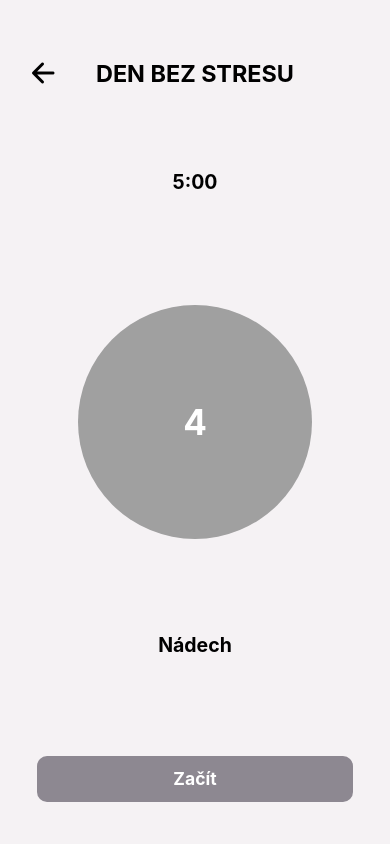
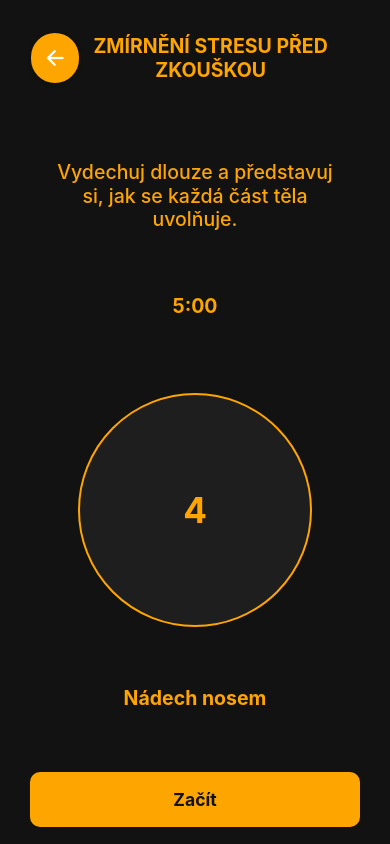
Before and after one commit to bobbbnpm/DECH, a React Native app: screen /ZmirneniStresuPredZkouskouC in a window 390 px wide. Built offline with nearby package versions, Linux system fonts and the light colour scheme.

Commit message:
update ZmirneniStresuPredZkC

```diff
--- a/screens/ZmirneniStresuPredZkouskouC.js
+++ b/screens/ZmirneniStresuPredZkouskouC.js
@@ -2,26 +2,36 @@ import React, { useState, useEffect } from "react";
 import { View, Text, TouchableOpacity, StyleSheet, Animated, Dimensions } from "react-native";
 import { Ionicons } from "@expo/vector-icons";
 import { useNavigation, useRoute } from "@react-navigation/native";
+import { SafeAreaView, useSafeAreaInsets } from "react-native-safe-area-context";
 
 const { width, height } = Dimensions.get("window");
 
 const breathCycle = [
-  { phase: "Nádech", duration: 4000, scale: 1.3 },
+  { phase: "Nádech nosem", duration: 4000, scale: 1.3 },
   { phase: "Zadržet dech", duration: 4000, scale: 1.3 },
-  { phase: "Výdech", duration: 6000, scale: 1 },
+  { phase: "Výdech ústy", duration: 4000, scale: 1 },
+];
+
+const comfortingTexts = [
+  "Vydechuj dlouze a představuj si, jak se každá část těla uvolňuje.",
+  "Počítej nádechy do deseti a pak začni znovu, pomalu a klidně.",
+  "Představ si jemné vlny, které s každým výdechem odnášejí napětí.",
+  "Začni u prstů na nohou a postupně uvolňuj celé tělo až k hlavě.",
+  "Dýchej jako bys už spal – pomalu, pravidelně a bez námahy.",
+  "Představ si, že jsi v měkké, teplé dece a všechno kolem se rozplývá."
 ];
 
 const ZmirneniStresuPredZkouskouC = () => {
   const navigation = useNavigation();
   const route = useRoute();
-
-  // Převzetí vybrané délky cvičení z předchozí obrazovky
-  const selectedTime = (route.params?.selectedTime || 5) * 60000; // Defaultně 5 minut
+  const selectedTime = (route.params?.selectedTime || 5) * 60000;
+  const insets = useSafeAreaInsets();
   const [remainingTime, setRemainingTime] = useState(selectedTime);
   const [phaseIndex, setPhaseIndex] = useState(0);
   const [phaseTime, setPhaseTime] = useState(breathCycle[0].duration / 1000);
+  const [breathing, setBreathing] = useState(false);
+  const [textIndex, setTextIndex] = useState(0);
   const scaleAnim = useState(new Animated.Value(1))[0];
-  const [breathing, setBreathing] = useState(false);
 
   useEffect(() => {
     let phaseTimer;
@@ -29,7 +39,6 @@ const ZmirneniStresuPredZkouskouC = () => {
 
     if (breathing) {
       const { duration, scale } = breathCycle[phaseIndex];
-
       Animated.timing(scaleAnim, {
         toValue: scale,
         duration: duration,
@@ -74,6 +83,18 @@ const ZmirneniStresuPredZkouskouC = () => {
     };
   }, [breathing, phaseIndex]);
 
+    useEffect(() => {
+      if (breathing) {
+        const textChangeInterval = setInterval(() => {
+          setTextIndex((prevIndex) => (prevIndex + 1) % comfortingTexts.length);
+        }, 10000);
+
+        return () => clearInterval(textChangeInterval);
+      } else {
+        setTextIndex(0);
+      }
+    }, [breathing]);
+
   // Převod milisekund na minuty a sekundy
   const formatTime = (time) => {
     const minutes = Math.floor(time / 60000);
@@ -82,16 +103,22 @@ const ZmirneniStresuPredZkouskouC = () => {
   };
 
   return (
+    <SafeAreaView style={[styles.safeContainer, {
+                  paddingTop: insets.top,
+                  paddingBottom: insets.bottom,
+                  paddingLeft: insets.left,
+                  paddingRight: insets.right }]}>
     <View style={styles.container}>
       {/* Hlavička s tlačítkem zpět */}
       <View style={styles.header}>
         <TouchableOpacity onPress={() => navigation.goBack()} style={styles.backButton}>
-          <Ionicons name="arrow-back" size={32} />
+          <Ionicons name="arrow-back" size={24} color="#FFF" />
         </TouchableOpacity>
-        <Text style={styles.title}>DEN BEZ STRESU</Text>
+        <Text style={styles.title}>ZMÍRNĚNÍ STRESU PŘED ZKOUŠKOU</Text>
       </View>
 
       {/* Časovač odpočítávající do konce cvičení */}
+      <Text style={styles.comfortingText}>{comfortingTexts[textIndex]}</Text>
       <Text style={styles.timer}>{formatTime(remainingTime)}</Text>
 
       {/* Animovaný kruh s odpočtem uvnitř */}
@@ -109,37 +136,64 @@ const ZmirneniStresuPredZkouskouC = () => {
         <Text style={styles.buttonText}>{breathing ? "Zastavit" : "Začít"}</Text>
       </TouchableOpacity>
     </View>
+    </SafeAreaView>
   );
 };
 
 const styles = StyleSheet.create({
+  safeContainer: {
+    flex: 1,
+    backgroundColor: "#121212",
+  },
   container: {
     flex: 1,
-    backgroundColor: "#F5F2F4",
-    paddingHorizontal: width * 0.05,
+    backgroundColor: "#121212",
+    paddingHorizontal: width * 0.03,
     justifyContent: "space-between",
-    paddingVertical: height * 0.05
+    paddingVertical: height * 0.02
   },
   header: {
-    flexDirection: "row",
-    alignItems: "center",
-    justifyContent: "center",
-    marginTop: height * 0.02
+  flexDirection: "row",
+  alignItems: "center",
+  justifyContent: "center",
+  marginTop: height * 0.02,
+  position: "relative",
   },
   backButton: {
     position: "absolute",
-    left: width * 0.02,
+    left: width * 0.05,
+    backgroundColor: "#FFA500",
+    borderRadius: 50,
+    padding: 12,
+    shadowOffset: { width: 0, height: 2 },
+    shadowOpacity: 0.2,
+    shadowRadius: 4,
+    elevation: 3,
   },
   title: {
-    fontSize: width * 0.06,
+    fontSize: width * 0.05,
     fontWeight: "bold",
     textAlign: "center",
+    color: "#FFA500",
+    marginLeft: width * 0.08,
+  },
+  comfortingText: {
+    fontSize: width * 0.05,
+    fontWeight: "500",
+    textAlign: "center",
+    color: "#FFA500",
+    marginTop: height * 0.04,
+    marginBottom: height * 0.02,
+    maxWidth: "80%",
+    alignSelf: "center",
+    lineHeight: width * 0.06,
   },
   timer: {
     fontSize: width * 0.05,
     fontWeight: "bold",
     textAlign: "center",
-    marginBottom: height * 0.02
+    marginBottom: height * 0.02,
+    color: "#FFA500",
   },
   circleContainer: {
     alignItems: "center",
@@ -150,31 +204,34 @@ const styles = StyleSheet.create({
     width: width * 0.6,
     height: width * 0.6,
     borderRadius: width * 0.3,
-    backgroundColor: "#A0A0A0",
+    backgroundColor: "#1E1E1E", // Tmavě šedé pozadí pro kontrast
     alignItems: "center",
-    justifyContent: "center"
+    justifyContent: "center",
+    borderWidth: 2,
+    borderColor: "#FFA500", // Modrý okraj pro lepší viditelnost
   },
   circleText: {
     fontSize: width * 0.09,
     fontWeight: "bold",
-    color: "#fff"
+    color: "#FFA500", // Světle modrá pro lepší viditelnost
   },
   phaseText: {
     fontSize: width * 0.05,
     fontWeight: "bold",
     textAlign: "center",
-    marginBottom: height * 0.02
+    marginBottom: height * 0.02,
+    color: "#FFA500", // Modrá pro dobrý kontrast
   },
   button: {
-    backgroundColor: "#8D8891",
-    padding: height * 0.015,
+    backgroundColor: "#FFA500", // Modrá pro lepší viditelnost
+    padding: height * 0.02,
     borderRadius: 10,
     width: "90%",
     alignSelf: "center",
-    alignItems: "center"
+    alignItems: "center",
   },
   buttonText: {
-    color: "#FFF",
+    color: "#121212", // Černá, aby to bylo čitelné na světlém tlačítku
     fontSize: width * 0.045,
     fontWeight: "bold"
   },
--- a/screens/ZmirneniStresuPredZkouskouP.js
+++ b/screens/ZmirneniStresuPredZkouskouP.js
@@ -27,9 +27,11 @@ const ZmirneniStresuPredZkouskouP = () => {
         <Text style={styles.title}>ZMÍRNĚNÍ STRESU PŘED ZKOUŠKOU</Text>
       </View>
 
-      <Text style={styles.description}>
-      Technika 4-7-8 spočívá v nádechu nosem po dobu 4 sekund, zadržení dechu na 7 sekund a pomalém výdechu ústy po dobu 8 sekund. Tento způsob dýchání působí relaxačně na nervový systém, snižuje hladinu stresových hormonů a podporuje mentální soustředění. Pomalý výdech stimuluje parasympatický nervový systém, což vede k uvolnění napětí a snížení úzkosti.
-      </Text>
+      <View style={styles.descriptionBox}>
+        <Text style={styles.description}>
+          Technika 4-7-8 spočívá v nádechu nosem po dobu 4 sekund, zadržení dechu na 7 sekund a pomalém výdechu ústy po dobu 8 sekund. Tento způsob dýchání působí relaxačně na nervový systém, snižuje hladinu stresových hormonů a podporuje mentální soustředění. Pomalý výdech stimuluje parasympatický nervový systém, což vede k uvolnění napětí a snížení úzkosti.
+        </Text>
+      </View>
 
       {/* Výběr délky cvičení */}
       <View style={styles.buttonGroup}>
@@ -49,7 +51,7 @@ const ZmirneniStresuPredZkouskouP = () => {
       {/* Pokračovat na cvičení */}
       <TouchableOpacity
         style={styles.startButton}
-        onPress={() => navigation.navigate("DenBezStresuC", { selectedTime })}>
+        onPress={() => navigation.navigate("ZmirneniStresuPredZkouskouC", { selectedTime })}>
         <Text style={styles.startButtonText}>Pokračovat</Text>
       </TouchableOpacity>
     </View>
@@ -94,16 +96,25 @@ const styles = StyleSheet.create({
     fontWeight: "bold",
     textAlign: "center",
     color: "#333",
-    marginLeft: width * 0.13,
-    marginTop: height * 0.02,
+    marginLeft: width * 0.08,
   },
   description: {
     fontSize: width * 0.05,
     textAlign: "center",
-    marginTop: height * 0.1,
-    marginBottom: height * 0.1,
     color: "#444",
   },
+  descriptionBox: {
+    borderWidth: 2,
+    borderColor: "#9B5DE5",
+    borderRadius: 12,
+    padding: width * 0.05,
+    marginTop: height * 0.13,
+    marginBottom: height * 0.05,
+    backgroundColor: "#EDE7F6",
+    width: "90%",
+    alignSelf: "center",
+  },
+
   buttonGroup: {
     flexDirection: "row",
     justifyContent: "center",
```
